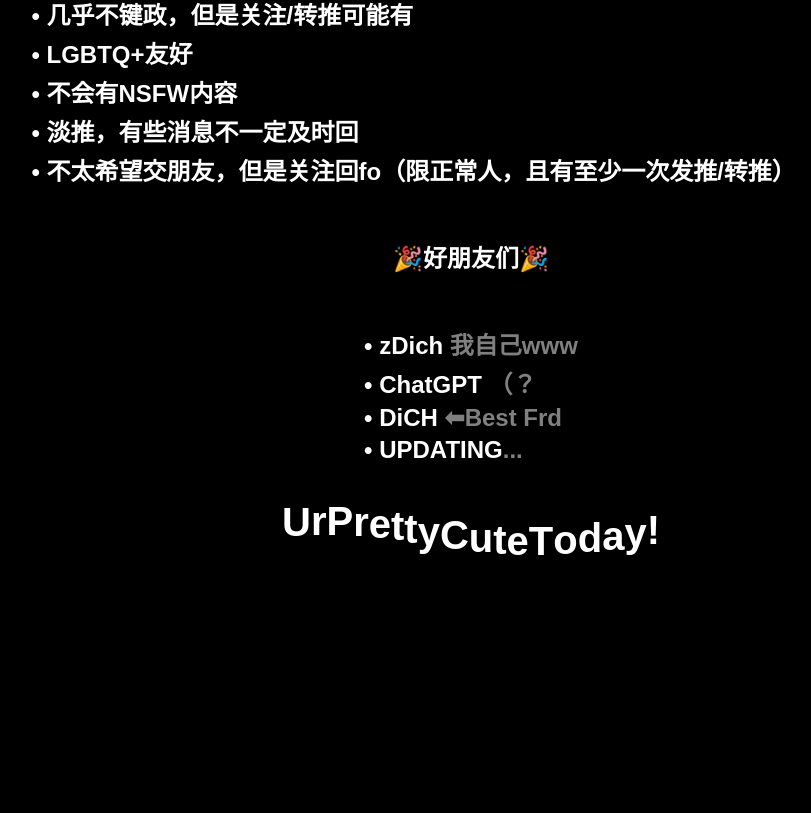
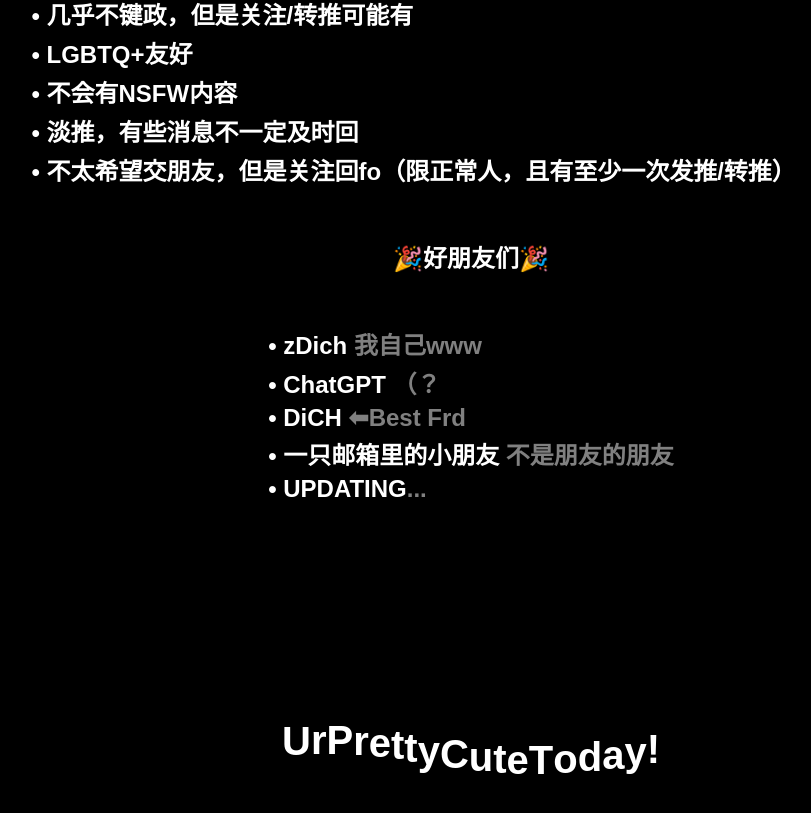
Before and after one commit to zDichX/zdichx.github.io, a Vue app: page / in a window 1280 px wide. Shown: the part 2333-3146 px from the top of the page, without its empty margins (169-980 px from the left). Before the commit the page ends 2920 px from the top, so only its background shows below. Built offline with nearby package versions, Linux system fonts and the light colour scheme.

Commit message:
修复显示bug、追加名单

```diff
--- a/src/components/Introduction.vue
+++ b/src/components/Introduction.vue
@@ -36,9 +36,10 @@ onMounted(async () => {
 
     <div class="frienzTitle">🎉好朋友们🎉</div>
     <div class="textFrz flex">
-      <div class="text2" data-text="  我自己www">zDich</div>
-      <div class="text2" data-text="  （？">ChatGPT</div>
-      <div class="text2" data-text="  ⬅Best Frd">DiCH</div>
+      <div class="text2" data-text=" 我自己www">zDich</div>
+      <div class="text2" data-text=" （？">ChatGPT</div>
+      <div class="text2" data-text=" ⬅Best Frd">DiCH</div>
+      <div class="text2" data-text=" 不是朋友的朋友">一只邮箱里的小朋友</div>
       <div class="text2" data-text="...">UPDATING</div>
     </div>
 
@@ -49,7 +50,7 @@ onMounted(async () => {
 
 <style scoped>
 .introduction {
-  height: 150vh;
+  height: 200vh;
   flex-direction: column;
   font-size: clamp(1.2rem, 2vw + 0.5rem, 1.5rem);
   overflow: hidden;
```
